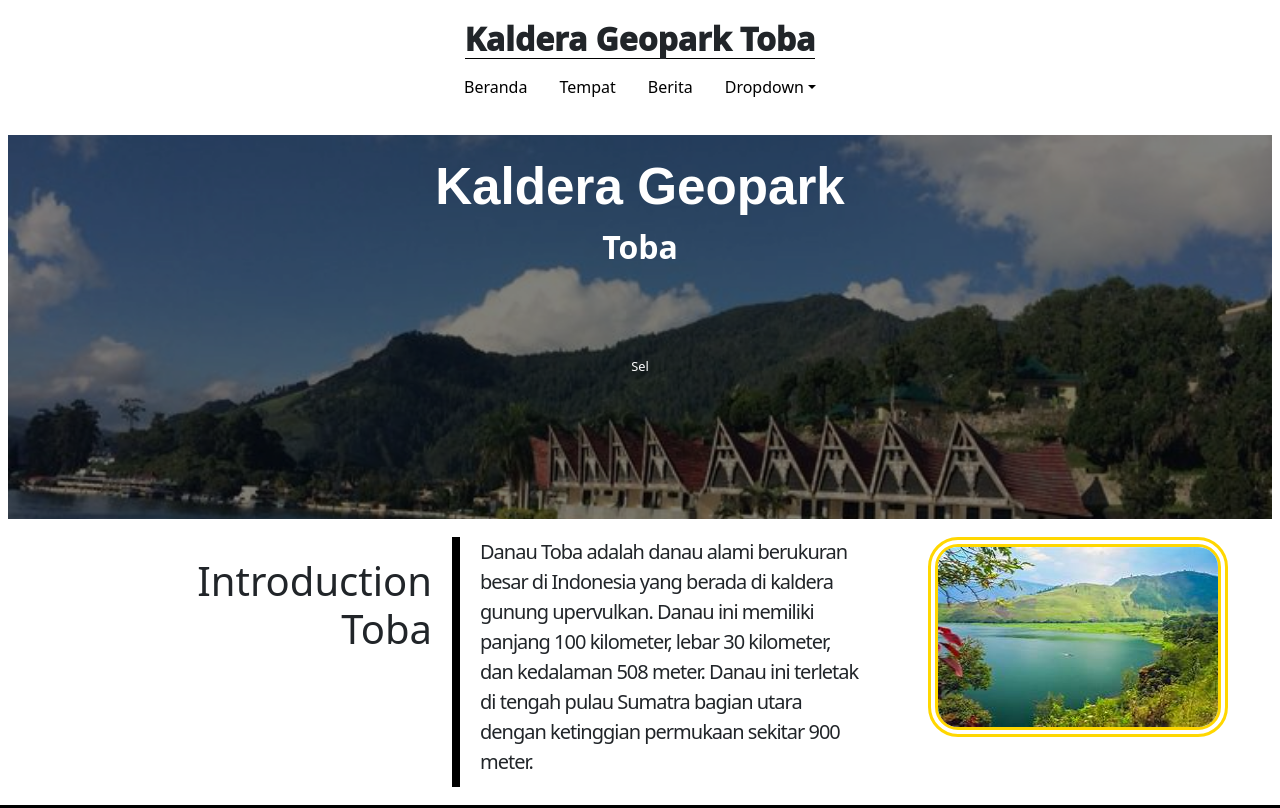
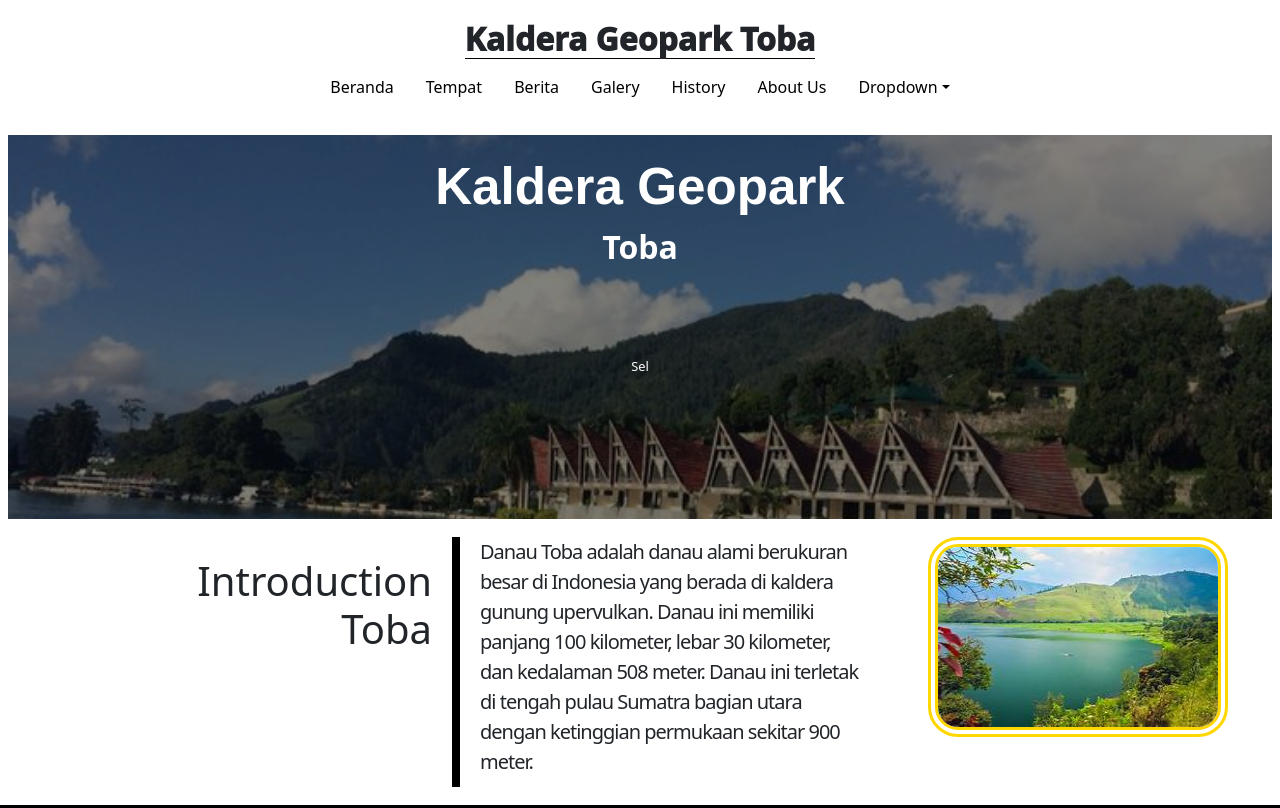
Before and after one commit to Hyzity/PSW-1_6_Geopark-Kaldera-Toba, a plain HTML site: page home.html in a window 1280 px wide. Shown: the top 808 px of the page. Drawn offline with nearby package versions, Linux system fonts and the light colour scheme.

Commit message:
commit 13
penambahan menu

```diff
--- a/home.html
+++ b/home.html
@@ -27,6 +27,15 @@
             </li>
             <li class="nav-item">
               <a class="nav-link" href="berita.html">Berita</a>
+            </li>
+            <li class="nav-item">
+              <a class="nav-link" href="#">Galery</a>
+            </li>
+            <li class="nav-item">
+              <a class="nav-link" href="#">History</a>
+            </li>
+            <li class="nav-item">
+              <a class="nav-link" href="#">About Us</a>
             </li>
             <li class="nav-item dropdown">
                 <a class="nav-link dropdown-toggle" data-toggle="dropdown" href="#" role="button" aria-haspopup="true" aria-expanded="false">Dropdown</a>
```
